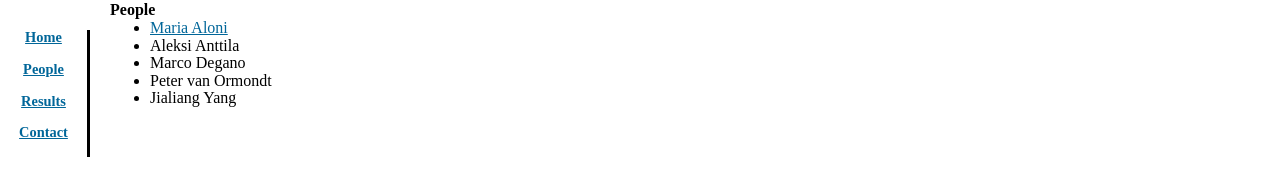
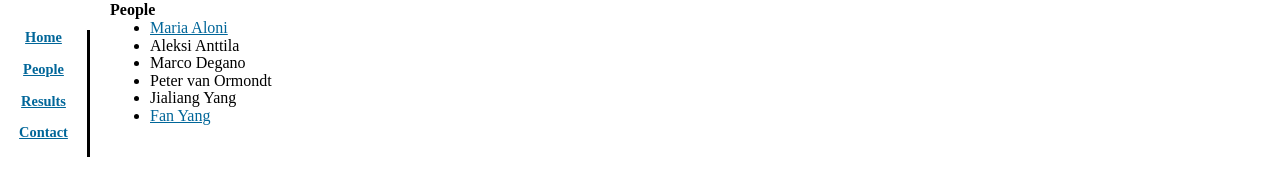
Before and after one commit to rednaw/site, a Jekyll site: the page built from content/Nihil/people.md, in a window 1280 px wide. Shown: the part 200-396 px from the top of the page. Built offline with Jekyll 4.4.1, drawn with Linux system fonts in a browser that asks for light colours; some web fonts are replaced.

Commit message:
Update people.md

```diff
--- a/content/Nihil/people.md
+++ b/content/Nihil/people.md
@@ -11,3 +11,4 @@ permalink: ./Nihil/people
 - Marco Degano
 - Peter van Ormondt
 - Jialiang Yang
+- [Fan Yang](https://sites.google.com/site/fanyanghp/)
```
